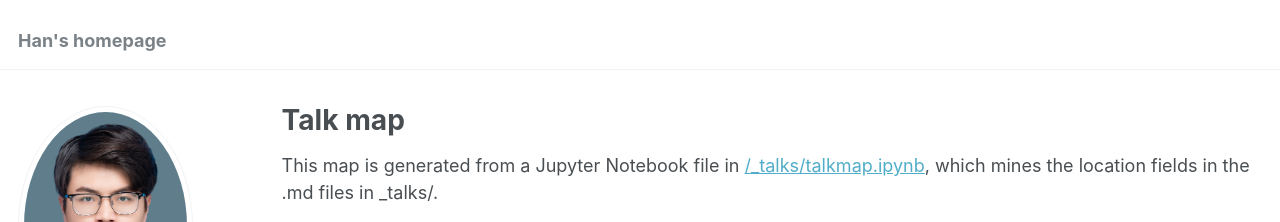
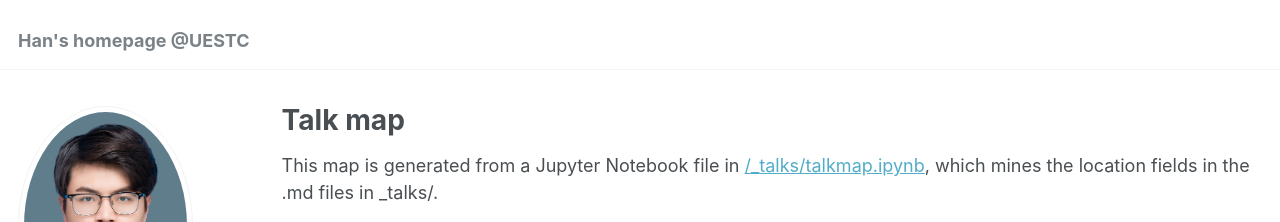
Before and after one commit to hwang620/hwang620.github.io, a Jekyll site: the page built from _pages/talkmap.html, in a window 1280 px wide. Shown: the top 222 px of the page. Built offline with Jekyll 4.4.1, drawn with Linux system fonts in a browser that asks for light colours; nearby versions of some CDN libraries; some web fonts are replaced.

Commit message:
Update _config.yml

```diff
--- a/_config.yml
+++ b/_config.yml
@@ -8,7 +8,7 @@
 
 # Basic Site Settings
 locale                   : "en-US"
-title                    : "Han's homepage"
+title                    : "Han's homepage @UESTC"
 title_separator          : "-"
 name                     : &name "Han Wang"
 description              : &description "First-year Ph.D student @ SCSE, UESTC"
```
